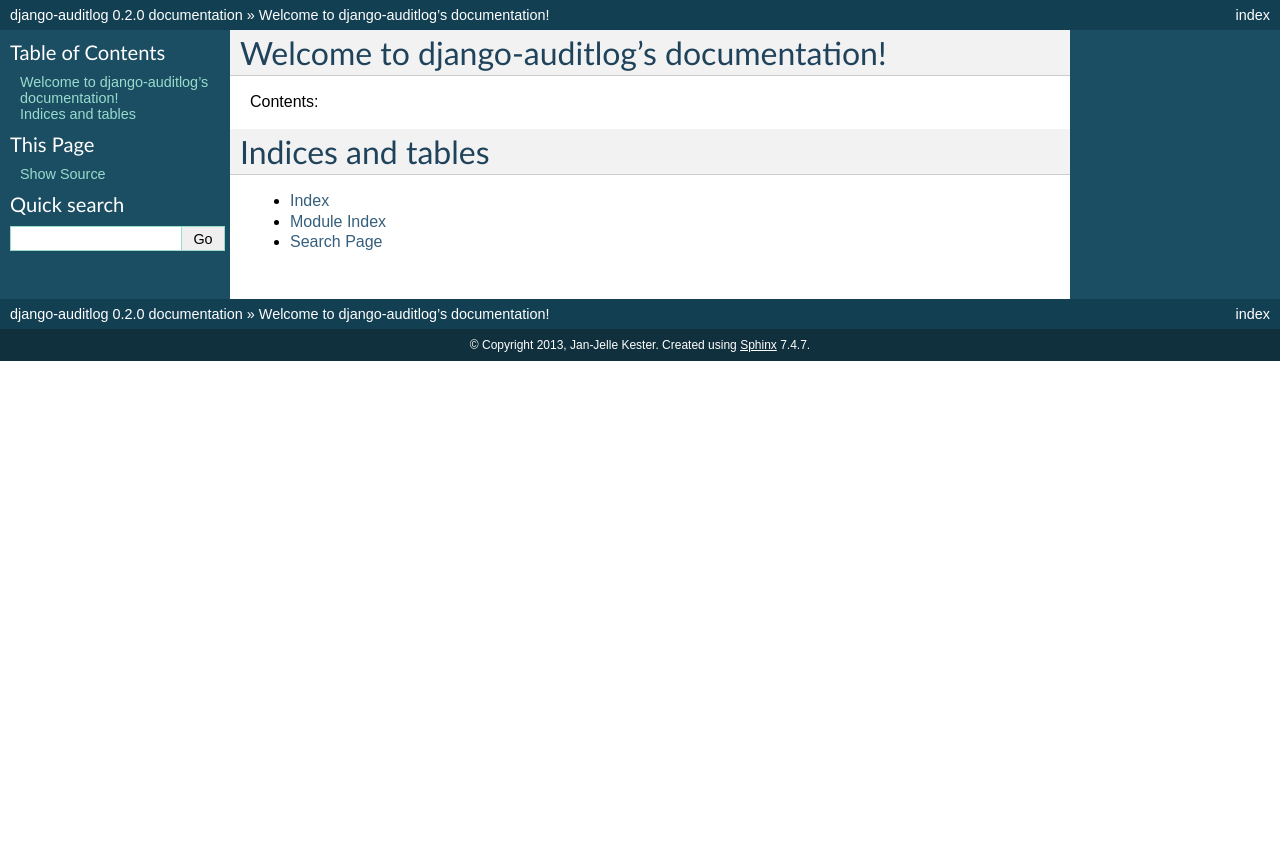
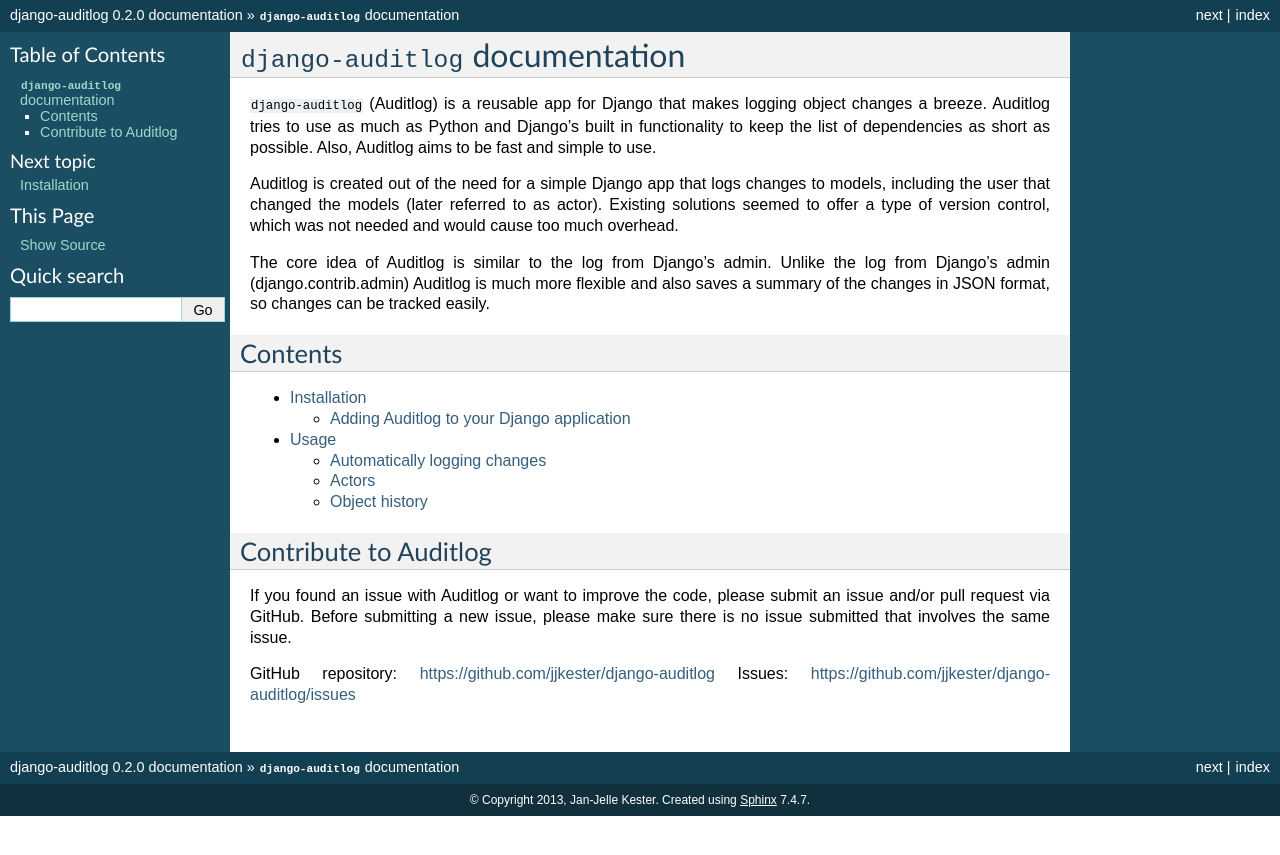
Before and after one commit to jazzband/django-auditlog, a Sphinx documentation site: the page built from docs/source/index.rst, in a window 1280 px wide. Shown: the top 855 px of the page. Built offline with Sphinx 7.4.7, drawn with Linux system fonts in a browser that asks for light colours.

Commit message:
Work on documentation

```diff
--- a/docs/source/index.rst
+++ b/docs/source/index.rst
@@ -3,19 +3,36 @@
    You can adapt this file completely to your liking, but it should at least
    contain the root `toctree` directive.
 
-Welcome to django-auditlog's documentation!
-===========================================
+``django-auditlog`` documentation
+=================================
 
-Contents:
+``django-auditlog`` (Auditlog) is a reusable app for Django that makes logging object changes a breeze. Auditlog tries
+to use as much as Python and Django's built in functionality to keep the list of dependencies as short as possible.
+Also, Auditlog aims to be fast and simple to use.
+
+Auditlog is created out of the need for a simple Django app that logs changes to models, including the user that changed
+the models (later referred to as actor). Existing solutions seemed to offer a type of version control, which was not
+needed and would cause too much overhead.
+
+The core idea of Auditlog is similar to the log from Django's admin. Unlike the log from Django's admin
+(django.contrib.admin) Auditlog is much more flexible and also saves a summary of the changes in JSON format, so changes
+can be tracked easily.
+
+Contents
+--------
 
 .. toctree::
    :maxdepth: 2
 
+   installation
+   usage
 
 
-Indices and tables
-==================
+Contribute to Auditlog
+----------------------
 
-* :ref:`genindex`
-* :ref:`modindex`
-* :ref:`search`
+If you found an issue with Auditlog or want to improve the code, please submit an issue and/or pull request via GitHub.
+Before submitting a new issue, please make sure there is no issue submitted that involves the same issue.
+
+GitHub repository: https://github.com/jjkester/django-auditlog
+Issues: https://github.com/jjkester/django-auditlog/issues
--- /dev/null
+++ b/docs/source/usage.rst
@@ -0,0 +1,63 @@
+Usage
+=====
+
+Automatically logging changes
+-----------------------------
+
+Auditlog can automatically log changes to objects for you. This functionality is based on Django's signals, but linking
+your models to Auditlog is even easier than using signals.
+
+Registering your model for logging can be done with a single line of code, as the following example illustrates::
+
+    from auditlog.registry import auditlog
+    from django.db import models
+
+    class MyModel(models.Model):
+        # Model definition goes here
+
+    auditlog.register(MyModel)
+
+It is recommended to place the register code (``auditlog.register(MyModel)``) at the bottom of your ``models.py`` file.
+This ensures that every time your model is imported it will also be registered to log changes. Auditlog makes sure that
+each model is only registered once, otherwise duplicate log entries would occur.
+
+Actors
+------
+
+When using automatic logging, the actor is empty by default. However, auditlog can set the actor from the current
+request automatically. This does not need any custom code, adding a middleware class is enough.
+
+To enable the automatic logging of the actors, simply add the following to your ``MIDDLEWARE_CLASSES`` setting in your
+project's configuration file::
+
+    MIDDLEWARE_CLASSES = (
+        # Request altering middleware, e.g., Django's default middleware classes
+        'auditlog.middleware.AuditlogMiddleware',
+        # Other middleware
+    )
+
+It is recommended to keep all middleware that alters the request loaded before Auditlog's middleware.
+
+Please keep in mind that every object change in a request that gets logged automatically will have the current request's
+user as actor.
+
+Object history
+--------------
+
+Auditlog ships with a custom field that enables you to easily get the log entries that are relevant to your object. This
+functionality is built on Django's content types framework (``django.contrib.contenttypes``). Using this field in your
+models is equally easy as any other field::
+
+    from auditlog.models import AuditlogHistoryField
+    from auditlog.registry import auditlog
+    from django.db import models
+
+    class MyModel(models.Model):
+        history = AuditlogHistoryField()
+        # Model definition goes here
+
+    auditlog.register(MyModel)
+
+``AuditlogHistoryField`` accepts an optional ``pk_indexable`` parameter, which is either ``True`` or ``False``, this
+defaults to ``True``. If your model has a custom primary key that is not an integer value, ``pk_indexable`` needs to be
+set to ``False``. Keep in mind that this might slow down queries.
```
Also changed, not shown: docs/source/installation.rst (added, +19 -0 lines).
